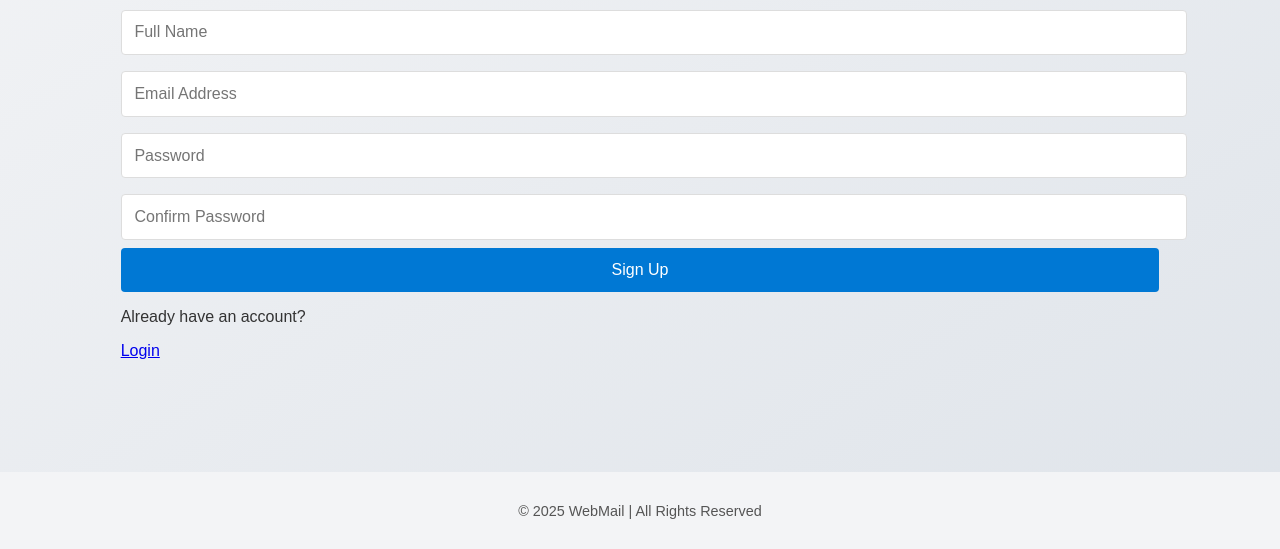
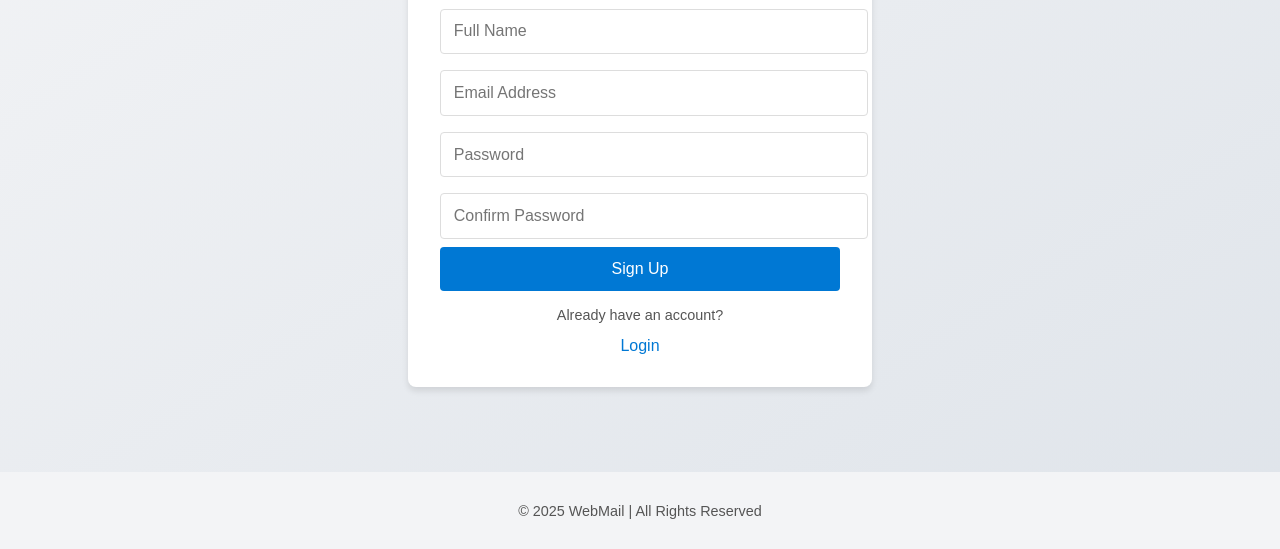
Before and after one commit to shaniram/Dictionary-, a plain HTML site: page create-account.html in a window 1280 px wide. Shown: the part 251-800 px from the top of the page. Drawn offline with Linux system fonts and the light colour scheme.

Commit message:
Update style.css

```diff
--- a/style.css
+++ b/style.css
@@ -70,3 +70,60 @@ footer {
   font-size: 0.9rem;
   color: #555;
 }
+.create-account-container {
+  background: #fff;
+  padding: 2rem;
+  border-radius: 8px;
+  box-shadow: 0 4px 6px rgba(0, 0, 0, 0.1);
+  text-align: center;
+  max-width: 400px;
+  width: 100%;
+  margin: 2rem auto;
+}
+
+.create-account-container h1 {
+  margin-bottom: 1rem;
+  color: #333;
+}
+
+.create-account-container form input {
+  width: 100%;
+  padding: 0.8rem;
+  margin: 0.5rem 0;
+  border: 1px solid #ddd;
+  border-radius: 4px;
+  font-size: 1rem;
+}
+
+.create-account-container form button {
+  width: 100%;
+  padding: 0.8rem;
+  background: #0078d4;
+  color: #fff;
+  border: none;
+  border-radius: 4px;
+  font-size: 1rem;
+  cursor: pointer;
+}
+
+.create-account-container form button:hover {
+  background: #005bb5;
+}
+
+.login-link {
+  margin-top: 1rem;
+}
+
+.login-link p {
+  font-size: 0.9rem;
+  color: #555;
+}
+
+.login-link a {
+  color: #0078d4;
+  text-decoration: none;
+}
+
+.login-link a:hover {
+  text-decoration: underline;
+}
```
